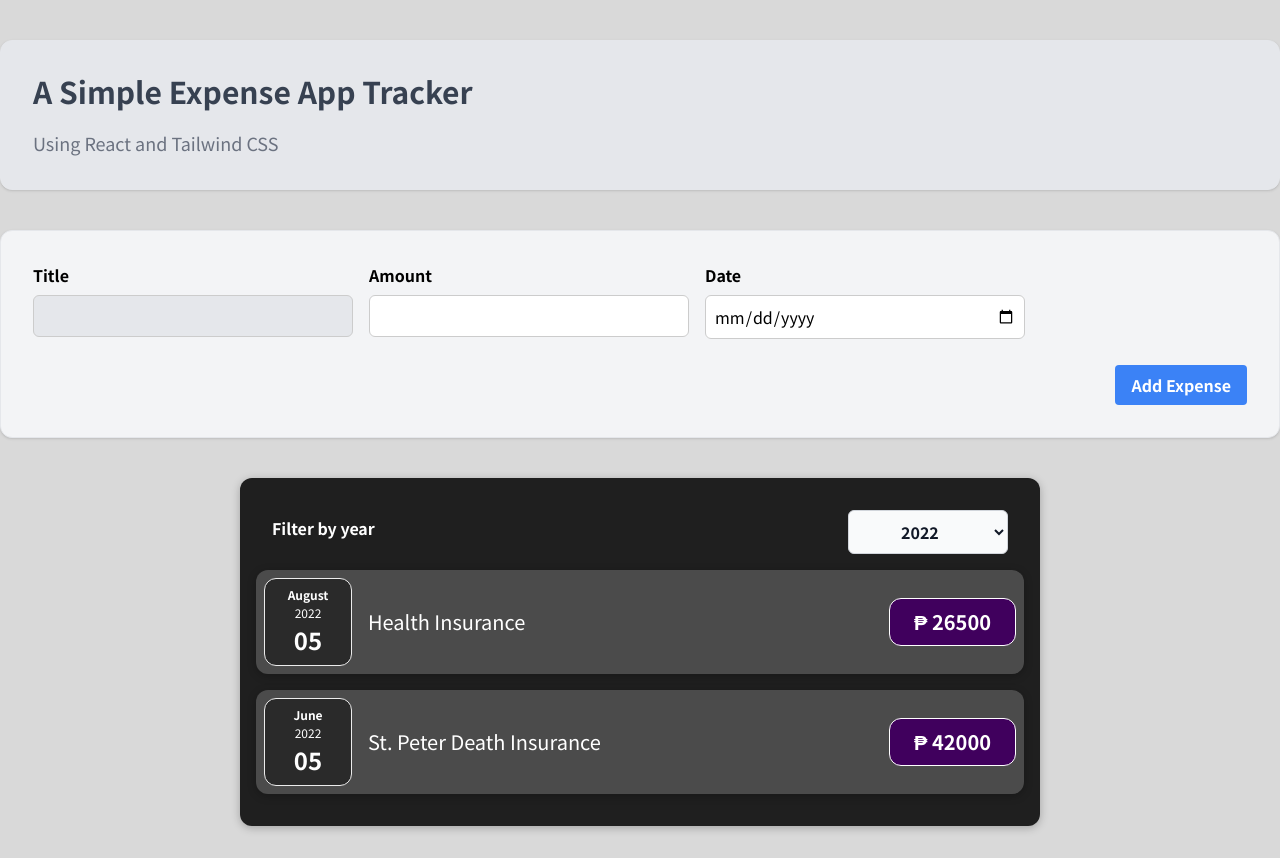
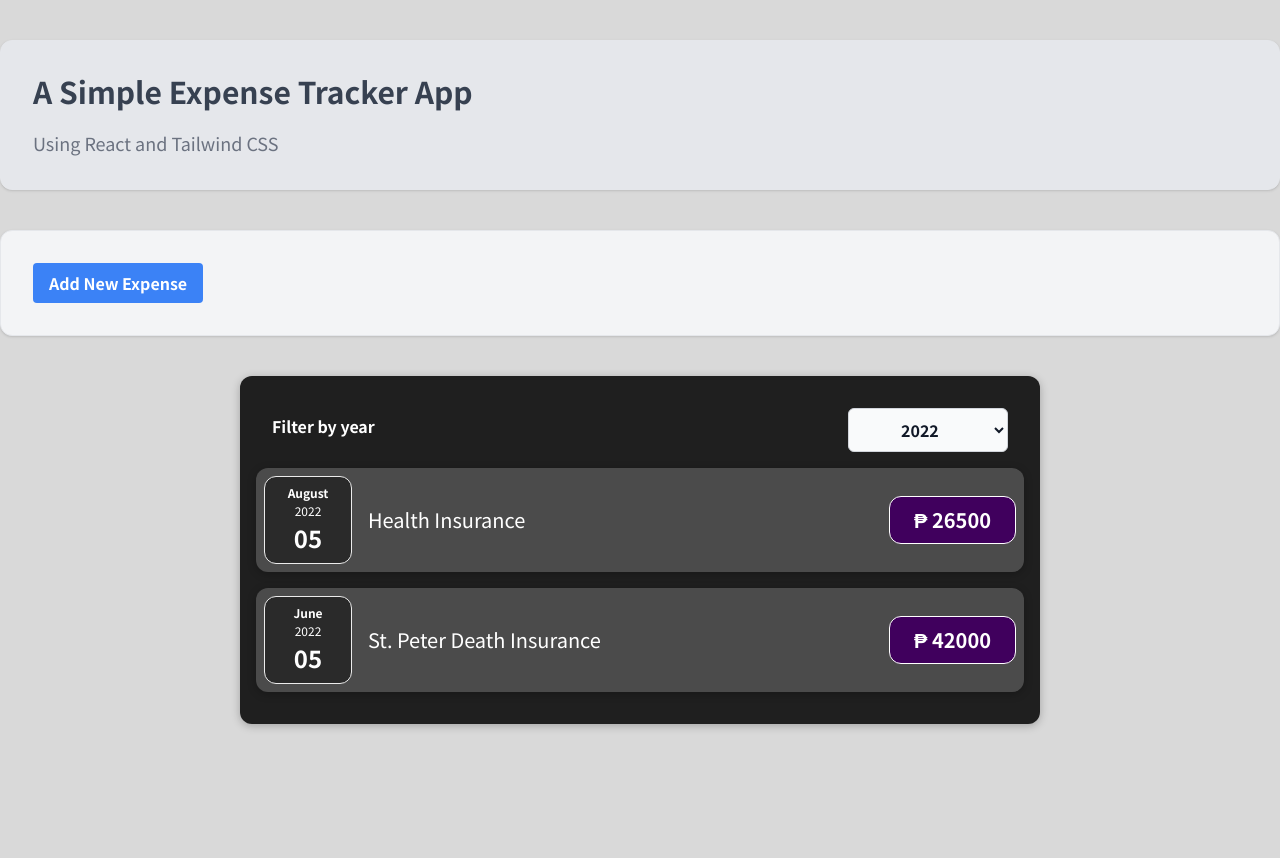
Before and after one commit to jpolfindo/react-complete-guide, a React (Create React App) app: page / in a window 1280 px wide. After the commit the page ends 800 px from the top, so only its background shows below. Built offline with nearby package versions, Linux system fonts and the light colour scheme.

Commit message:
added new features

```diff
--- a/public/index.html
+++ b/public/index.html
@@ -24,7 +24,7 @@
       work correctly both with client-side routing and a non-root public URL.
       Learn how to configure a non-root public URL by running `npm run build`.
     -->
-    <title>React App</title>
+    <title>A Simple Expense Tracker App</title>
   </head>
   <body>
     <noscript>You need to enable JavaScript to run this app.</noscript>
--- a/src/App.js
+++ b/src/App.js
@@ -29,7 +29,7 @@ const App = () => {
   return (
     <div>
       <div className="container mx-auto bg-gray-200 rounded-xl shadow border p-8 m-10">
-        <p className="text-3xl text-gray-700 font-bold mb-5">A Simple Expense App Tracker</p>
+        <p className="text-3xl text-gray-700 font-bold mb-5">A Simple Expense Tracker App</p>
         <p className="text-gray-500 text-lg">
           Using React and Tailwind CSS
         </p>
--- a/src/components/ExpenseItem.js
+++ b/src/components/ExpenseItem.js
@@ -4,8 +4,9 @@ import Card from "../UI/Card";
 import ExpenseDate from "./ExpenseDate";
 import "./ExpenseItem.css";
 
-const ExpenseItem = props => {
+const ExpenseItem = (props) => {
   return (
+    <li>
       <Card className="expense-item">
         <ExpenseDate date={props.date} />
         <div className="expense-item__description">
@@ -13,7 +14,8 @@ const ExpenseItem = props => {
           <div className="expense-item__price">₱ {props.amount}</div>
         </div>
       </Card>
+    </li>
   );
-}
+};
 
 export default ExpenseItem;
--- a/src/components/NewExpense/ExpenseForm.js
+++ b/src/components/NewExpense/ExpenseForm.js
@@ -67,6 +67,16 @@ const ExpenseForm = (props) => {
     setEnteredDate("");
   };
 
+  const cancelExpenseHandler = event => {
+    event.preventDefault();
+
+    props.onCancelExpenseData(false);
+
+    setEnteredTitle("");
+    setEnteredAmount("");
+    setEnteredDate("");
+  }
+
   return (
     <form onSubmit={submitHandler}>
       <div className="new-expense__controls">
@@ -101,6 +111,7 @@ const ExpenseForm = (props) => {
         </div>
       </div>
       <div className="new-expense__actions">
+        <button className="bg-blue-500 hover:bg-blue-700 text-white font-bold py-2 px-4 rounded" onClick={cancelExpenseHandler}>Cancel</button>
         <button type="submit" className="bg-blue-500 hover:bg-blue-700 text-white font-bold py-2 px-4 rounded">Add Expense</button>
       </div>
     </form>
--- a/src/components/NewExpense/NewExpense.js
+++ b/src/components/NewExpense/NewExpense.js
@@ -1,9 +1,11 @@
-import React from "react";
+import React, {useState} from "react";
 
 import ExpenseForm from "./ExpenseForm";
 import "./NewExpense.css";
 
 const NewExpense = (props) => {
+  const [showForm, setShowForm] = useState(false);
+
   const saveExpenseDataHandler = (enteredExpenseData) => {
     const expenseData = {
       ...enteredExpenseData,
@@ -13,9 +15,24 @@ const NewExpense = (props) => {
     props.onAddExpense(expenseData);
   };
 
+  const cancelExpenseDataHandler = (data) => {
+    setShowForm(data);
+  };
+
+  const triggerForm = (event) => {
+    event.preventDefault();
+    setShowForm(true);
+  }
+
+  if (showForm === false) {
+    return <div className="container mx-auto bg-gray-100 rounded-xl shadow border p-8 m-10">
+      <button className="bg-blue-500 hover:bg-blue-700 text-white font-bold py-2 px-4 rounded" onClick={triggerForm}>Add New Expense</button>
+    </div>
+  }
+
   return (
     <div className="container mx-auto bg-gray-100 rounded-xl shadow border p-8 m-10">
-      <ExpenseForm onSaveExpenseData={saveExpenseDataHandler} />
+      <ExpenseForm onSaveExpenseData={saveExpenseDataHandler} onCancelExpenseData={cancelExpenseDataHandler} />
     </div>
   );
 };
```
Lines whose indentation alone changed are shown as unchanged.
